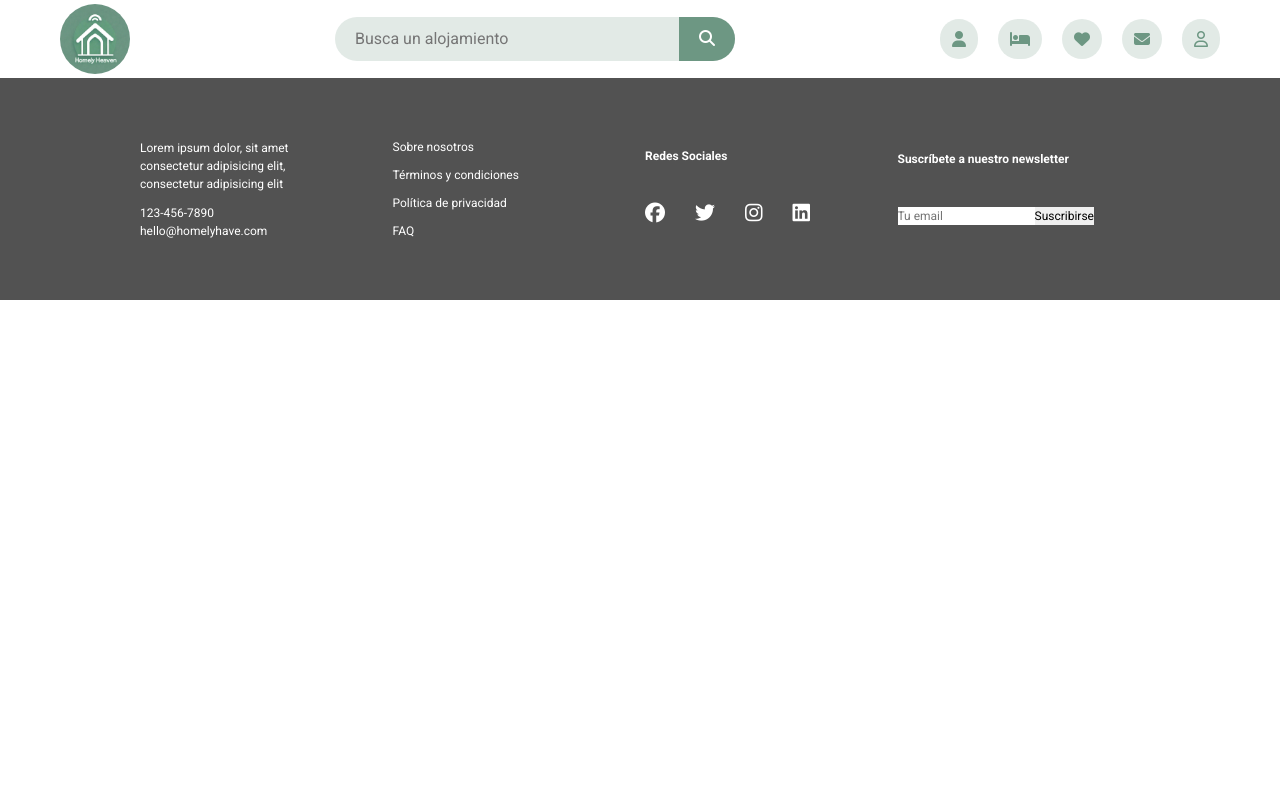
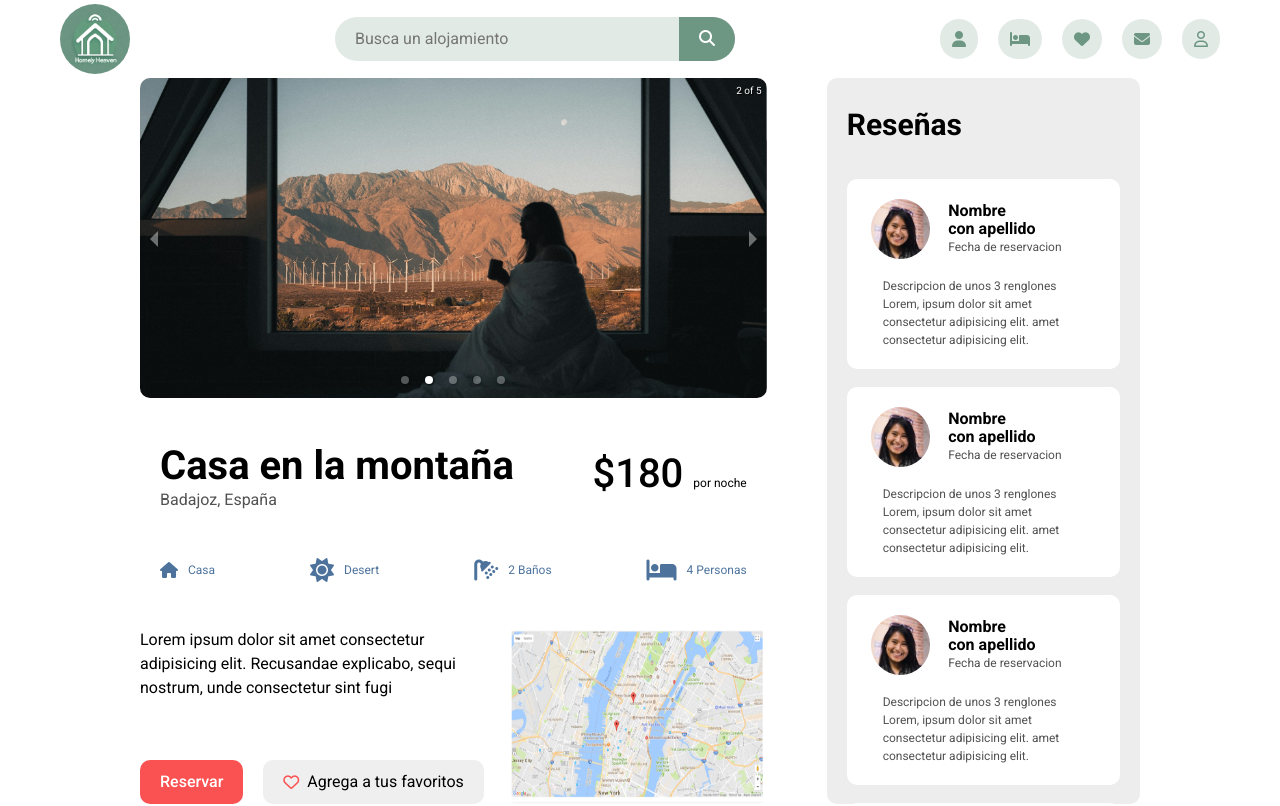
Before and after one commit to romtega/homelyheaven-frontend, a React (Vite) app: page /housedetails in a window 1280 px wide. Shown: the top 806 px of the page. Built offline with nearby package versions, Linux system fonts and the light colour scheme.

Commit message:
fix: improve overall UI

```diff
--- a/src/components/HouseItem/HouseItem.jsx
+++ b/src/components/HouseItem/HouseItem.jsx
@@ -1,44 +1,56 @@
 import "./houseitem.css";
+
+import HostImg from "@/assets/hero-host.jpg";
+
+import { Link } from "react-router-dom";
 
 const HouseItem = () => {
   return (
     <li className="housing__profile grid">
       <div className="housing__img">
-        <img src="" alt="Imagen de sitio" className="housing__img-content" />
+        <img
+          src={HostImg}
+          alt="Imagen de sitio"
+          className="housing__img-content"
+        />
       </div>
       <div className="housing__info flex font-base">
-        <h2 className="font-1 fw-3" />
-        <span className="housing__location text-gray" />
+        <h2 className="font-1 fw-3">Casa en la montaña</h2>
+        <span className="housing__location text-gray">Badajoz, España</span>
         <div className="housing__cta flex">
           <button className="housing__btn grid">
             <i className="fa-regular fa-heart text-accent font-lg" />
           </button>
-          Más información
+          <button className="housing__btn bg-primary text-white fw-4">
+            <Link to="/housedetails/">Más información</Link>
+          </button>
         </div>
       </div>
       <div className="housing__features flex">
         <ul className="housing__perks grid font-base text-secondary">
           <li className="housing_perk flex">
-            <span />
+            <i className="fa-solid fa-house" />
+            <span className="capitalize">Casa</span>
           </li>
           <li className="housing_perk flex">
-            <span className="capitalize" />
+            <i className="fa-solid fa-mountain-sun" />
+            <span className="capitalize">Montaña</span>
           </li>
           <li className="housing_perk flex">
-            <i className="fa-solid fa-shower" />
+            <i className="fa-solid fa-shower" />2 Baños
           </li>
           <li className="housing_perk flex">
             <i className="fa-solid fa-bed" />
-            <span />
+            <span>4 Personas</span>
           </li>
         </ul>
-        <div className="housing__pricing font-sm">
+        <div className="housing__pricing font-base">
           <span className="fw-3 font-base">Calificación:</span>
           <p>
-            <span className="font-lg">/ 5.0</span>
+            4.8 <span className="font-lg">/ 5.0</span>
           </p>
           <p>
-            <span className="font-2">$ </span>
+            <span className="font-2">$180 </span>
             <span className="text-gray">por noche</span>
           </p>
         </div>
--- a/src/components/Navbar/navbar.jsx
+++ b/src/components/Navbar/navbar.jsx
@@ -27,22 +27,22 @@ const Navbar = () => {
         </form>
       </div>
       <ul className="navbar__user flex">
-        <NavLink to="/userprofile">
+        <NavLink to="/user/profile">
           <li className="navbar__user-icon font-base">
             <i className="fa-solid fa-user d-block" title="User Profile" />
           </li>
         </NavLink>
-        <NavLink to="/userprofile">
+        <NavLink to="/user/bookings">
           <li className="navbar__user-icon font-base">
             <i className="fa-solid fa-bed d-block" title="Bookings" />
           </li>
         </NavLink>
-        <NavLink to="/userprofile">
+        <NavLink to="/user/favorites">
           <li className="navbar__user-icon font-base">
             <i className="fa-solid fa-heart d-block" title="Favorites" />
           </li>
         </NavLink>
-        <NavLink to="/userprofile">
+        <NavLink to="/user/notifications">
           <li className="navbar__user-icon font-base">
             <i className="fa-solid fa-envelope d-block" title="Notifications" />
           </li>
--- a/src/components/UserInfo/UserInfo.jsx
+++ b/src/components/UserInfo/UserInfo.jsx
@@ -9,7 +9,7 @@ const UserInfo = () => {
       </button>
       <div className="user__header flex">
         <div className="user__img-wrapper grid">
-          <img src="" alt="" />
+          <img src={UserImg} alt="" />
         </div>
         <div>
           <p className="user__username font-2" />
@@ -19,21 +19,21 @@ const UserInfo = () => {
       <div className="user__summary grid">
         <div className="user__item">
           <span className="user__label font-sm text-gray">Nombre</span>
-          <p className="user__info" />
+          <p className="user__info">John</p>
         </div>
         <div className="user__item">
           <span className="user__label font-sm text-gray">Apellido</span>
-          <p className="user__info" />
+          <p className="user__info">Doe</p>
         </div>
         <div className="user__item">
           <span className="user__label font-sm text-gray">
             Correo electronico
           </span>
-          <p className="user__info" />
+          <p className="user__info">johndoe123@wrongway.com</p>
         </div>
         <div className="user__item">
           <span className="user__label font-sm text-gray">Telefono</span>
-          <p className="user__info" />
+          <p className="user__info">123-456-789</p>
         </div>
       </div>
     </div>
--- a/src/components/UserInfo/userinfo.css
+++ b/src/components/UserInfo/userinfo.css
@@ -1,20 +1,21 @@
 .user__details {
-  position: relative;
   --gap: 8rem;
   flex-direction: column;
   justify-content: center;
 }
 
 .user__header {
+  position: relative;
   --gap: 4rem;
   justify-content: center;
   align-items: center;
 }
 .user__img-wrapper {
-  place-content: center;
+  /* place-content: center; */
   aspect-ratio: 1;
   overflow: hidden;
-  width: 15rem;
+  width: 16rem;
+  margin-inline-start: 4rem;
 }
 
 .user__img-wrapper img {
@@ -35,7 +36,7 @@
 .user__edit-icon {
   position: absolute;
   top: 20%;
-  right: 2%;
+  right: 10%;
   border-radius: 50%;
   padding: 1rem 1.4rem;
   border: none;
--- a/src/pages/HouseDetails/HouseDetails.jsx
+++ b/src/pages/HouseDetails/HouseDetails.jsx
@@ -1,47 +1,87 @@
+import "./housedetails.css";
+
 import GuestTestimonial from "@/components/GuestTestimonial";
 import guestImg from "@/assets/hero-guest.jpg";
-import "./housedetails.css";
+import Map from "@/assets/map.png";
+
+import { Carousel } from "react-responsive-carousel";
+import "react-responsive-carousel/lib/styles/carousel.min.css";
 
 const HouseDetails = () => {
   return (
     <section className="section__housedetails grid">
       <div className="housedetails__info flex">
-        <div className="housedetails__img-wrapper" />
+        <div className="housedetails__img-wrapper">
+          <Carousel
+            showArrows={true}
+            showThumbs={false}
+            showStatus={true}
+            autoPlay
+            infiniteLoop
+          >
+            <div>
+              <img src={guestImg} alt="Hotel" className="housedetails__img" />
+            </div>
+            <div>
+              <img src={guestImg} alt="Hotel" className="housedetails__img" />
+            </div>
+            <div>
+              <img src={guestImg} alt="Hotel" className="housedetails__img" />
+            </div>
+            <div>
+              <img src={guestImg} alt="Hotel" className="housedetails__img" />
+            </div>
+            <div>
+              <img src={guestImg} alt="Hotel" className="housedetails__img" />
+            </div>
+          </Carousel>{" "}
+        </div>
         <div className="housedetails__header flex">
           <div className="housedetails__location">
-            <h2 className="housedetails__hotel-name font-3" />
-            <span className="housedetails__city font-base text-gray" />
+            <h2 className="housedetails__hotel-name font-3">
+              Casa en la montaña
+            </h2>
+            <span className="housedetails__city font-base text-gray">
+              Badajoz, España
+            </span>
           </div>
           <div className="housedetails__pricing">
-            <span className="housedetails__price font-3 fw-3" />
+            <span className="housedetails__price font-3 fw-3">$180 </span>
             <span className="housedetails__price-detail font-sm">
               por noche
             </span>
           </div>
         </div>
         <ul className="housedetails__perks flex text-secondary">
-          <li className="housedetails__perk font-1">
-            <span className="housedetails__perk-description font-sm" />
+          <li className="housedetails__perk font-base">
+            <i className="fa-solid fa-house" />
+            <span className="housedetails__perk-description font-sm">Casa</span>
           </li>
           <li className="housedetails__perk font-1">
-            <span className="housedetails__perk-description font-sm capitalize" />
+            <i className="fa-solid fa-sun" />
+            <span className="housedetails__perk-description font-sm capitalize">
+              Desert
+            </span>
           </li>
           <li className="housedetails__perk font-1">
             <i className="fa-solid fa-shower" />
             <span className="housedetails__perk-description font-sm">
-              Baños
+              2 Baños
             </span>
           </li>
           <li className="housedetails__perk font-1">
             <i className="fa-solid fa-bed" />
             <span className="housedetails__perk-description font-sm">
-              Personas
+              4 Personas
             </span>
           </li>
         </ul>
         <div className="housedetails__description grid">
           <div className="housedetails__text flex font-base">
-            <p />
+            <p>
+              Lorem ipsum dolor sit amet consectetur adipisicing elit.
+              Recusandae explicabo, sequi nostrum, unde consectetur sint fugi
+            </p>
             <div className="housedetails__cta flex">
               <button className="housedetails__btn bg-accent text-white fw-3">
                 Reservar
@@ -52,7 +92,9 @@ const HouseDetails = () => {
               </button>
             </div>
           </div>
-          <div className="housedetails__map-wrapper" />
+          <div className="housedetails__map-wrapper">
+            <img src={Map} alt="" />
+          </div>
         </div>
       </div>
 
--- a/src/pages/Housing/Housing.jsx
+++ b/src/pages/Housing/Housing.jsx
@@ -1,12 +1,16 @@
 /* eslint-disable multiline-ternary */
+import "./housing.css";
+
 import ChevronBtn from "@/components/ChevronBtn";
 import HouseItem from "@/components/HouseItem";
-import "./housing.css";
 
 const Housing = () => {
   return (
     <section className="section__housing">
       <ul className="housing__list flex">
+        <HouseItem />
+        <HouseItem />
+        <HouseItem />
         <HouseItem />
       </ul>
       <ChevronBtn />
--- a/src/routes/RoutesIndex.jsx
+++ b/src/routes/RoutesIndex.jsx
@@ -4,14 +4,18 @@ import Home from "@/pages/Home";
 import Housing from "@/pages/Housing";
 import UserProfile from "@/pages/UserProfile";
 import LoginForm from "@/components/LoginForm";
+import SigninForm from "@/components/NewUserForm";
+import HouseDetails from "@/pages/HouseDetails";
 
 const RoutesIndex = () => {
   return (
     <Routes>
       <Route path="/" element={<Home />} />
       <Route path="/housing" element={<Housing />} />
-      <Route path="/userprofile" element={<UserProfile />} />
+      <Route path="housedetails" element={<HouseDetails />} />
+      <Route path="/user/*" element={<UserProfile />} />
       <Route path="/login" element={<LoginForm />} />
+      <Route path="/signin" element={<SigninForm />} />
     </Routes>
   );
 };
```
Also changed, not shown: src/components/NewUserForm/NewUserForm.jsx (+13 -11 lines), src/pages/UserProfile/UserProfile.jsx (+47 -4 lines).
